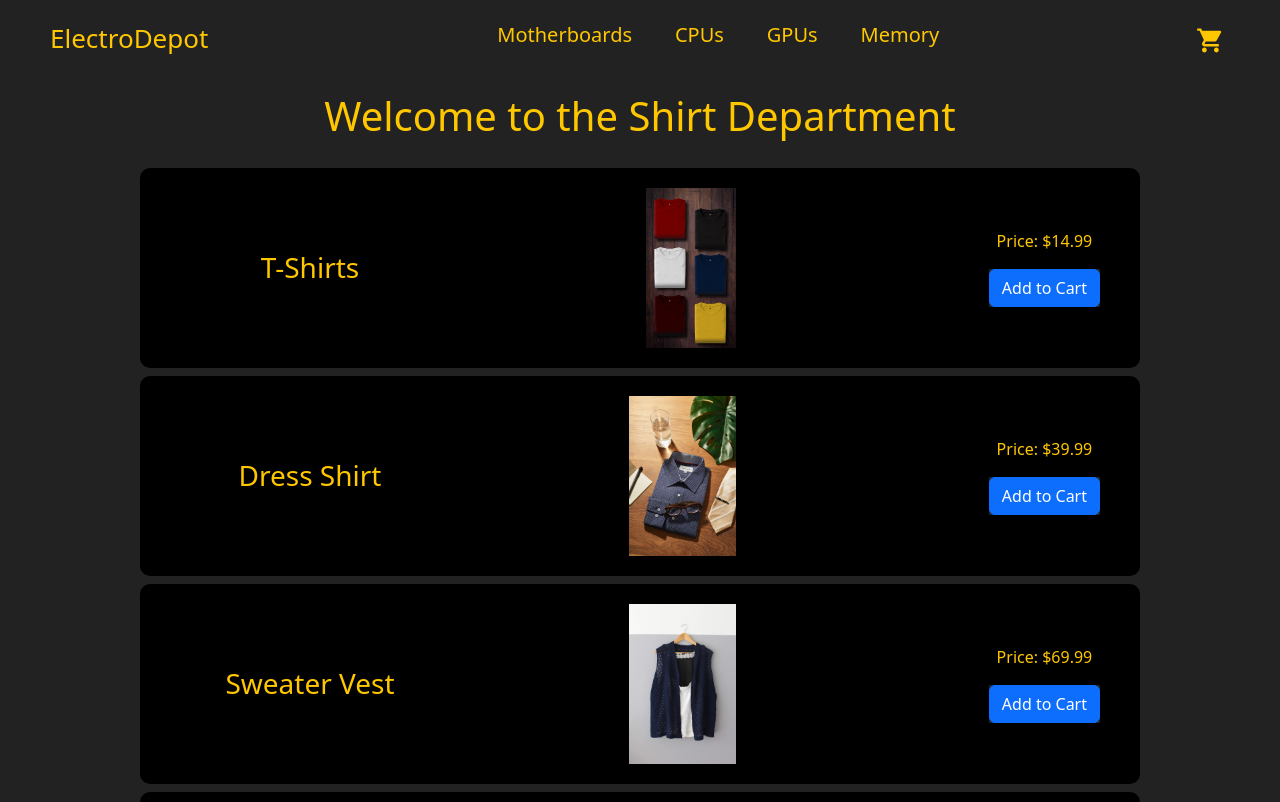
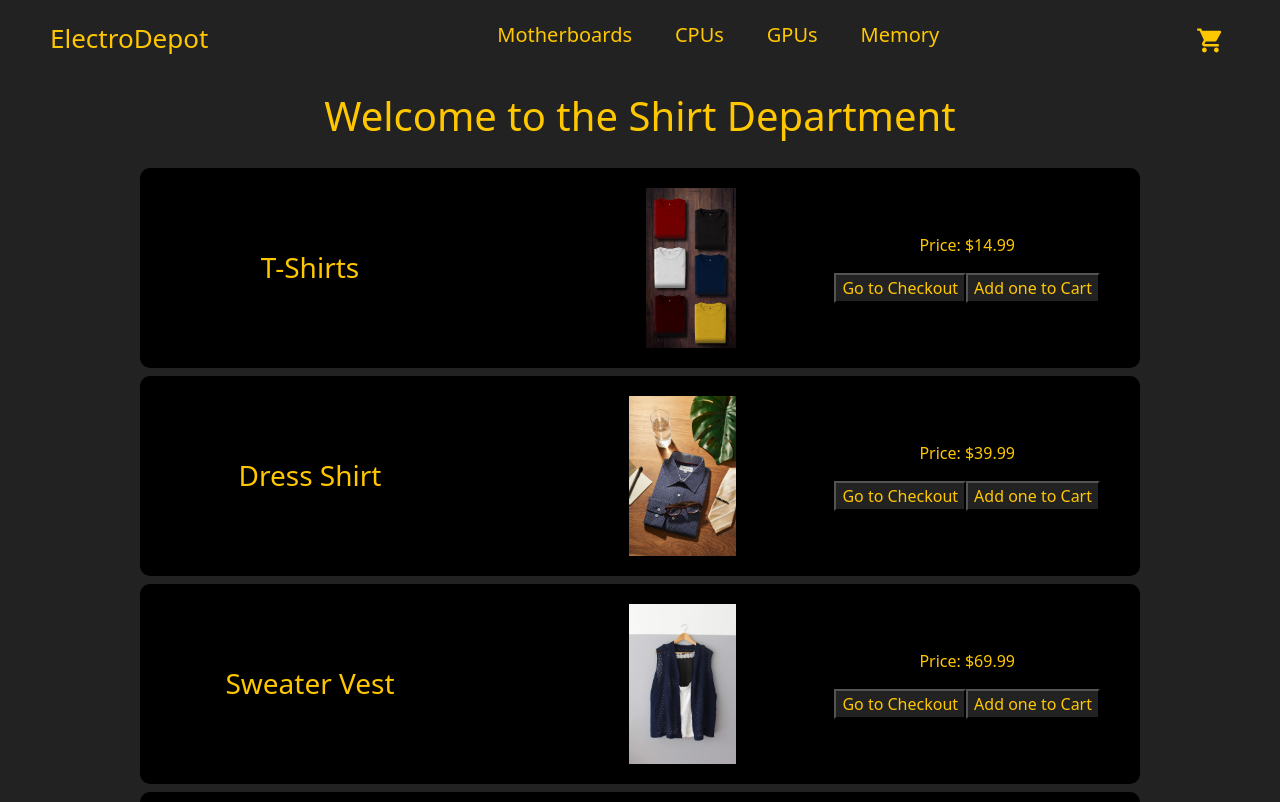
Before and after one commit to SalamanderCtesiphon/fashion-boutique, a React (Create React App) app: page /shirts in a window 1280 px wide. Shown: the top 802 px of the page. Built offline with nearby package versions, Linux system fonts and the light colour scheme.

Commit message:
trying to implement all of the purchase add and delete logic

```diff
--- a/src/components/ProductCard.jsx
+++ b/src/components/ProductCard.jsx
@@ -1,10 +1,13 @@
-import React from 'react'
+import React, { useContext } from 'react'
+import { CartContext } from '../CartContext'
 
 import '../pages/Shirts.css'
 import CheckoutModal from '../pages/CheckoutModal'
 
 function ProductCard(props) {
+  const cart = useContext(CartContext)
   const product = props.product
+  const id = props.id
 
   return (
 
@@ -16,6 +19,9 @@ function ProductCard(props) {
       <div className='card-container'>
       <p className='product-price'>Price: ${product.price}</p>
       <CheckoutModal />
+      <button onClick={() => cart.addOneToCart(id)} >
+        Add one to Cart
+      </button>
 
       </div>
     </div>
--- a/src/pages/CheckoutModal.jsx
+++ b/src/pages/CheckoutModal.jsx
@@ -32,12 +32,7 @@ function CheckoutModal(props) {
 
   return (
     <>
-      <div onClick={() => cart.addOneToCart(id)} >
-      <Button variant="primary" onClick={handleShow} >
-        Add to Cart
-      </Button>
-      </div>
-
+      <button  onClick={handleShow}> Go to Checkout</button>
       <Modal
         className="modal"
         size="lg"
```
